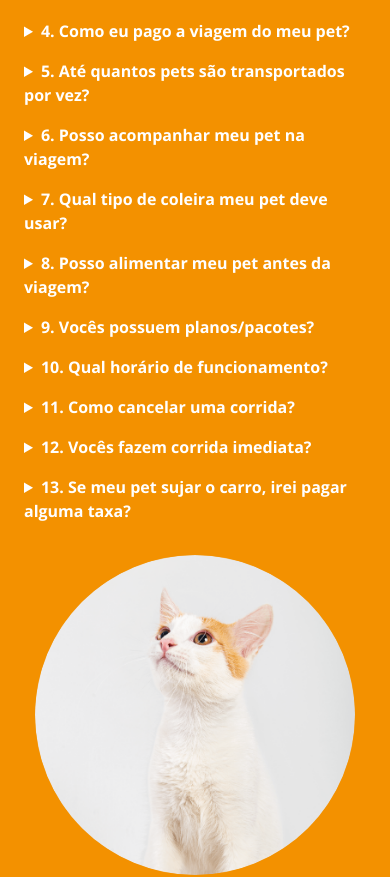
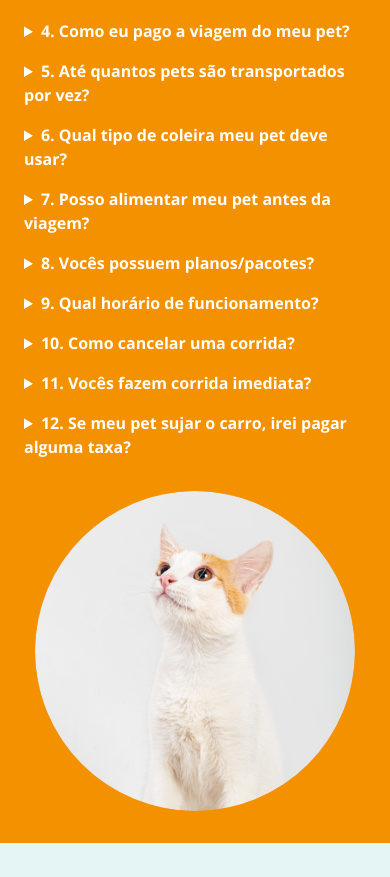
Before and after one commit to miguelofoliveir/dev-motorista-pet, a Next.js app: page / in a window 390 px wide. Shown: the part 3362-4239 px from the top of the page. Built offline with nearby package versions, Linux system fonts and the light colour scheme.

Commit message:
ajustes finais mobile

```diff
--- a/app/quero-ser-motorista/page.tsx
+++ b/app/quero-ser-motorista/page.tsx
@@ -48,19 +48,13 @@ const validationSchema = yup.object().shape({
     .string()
     .email("Digite um e-mail válido.")
     .required("O campo e-mail é obrigatório."),
-  celular: yup
-    .string()
-    .required("O campo celular é obrigatório."),
-  cep: yup
-    .string()
-    .required("O campo CEP é obrigatório."),
+  celular: yup.string().required("O campo celular é obrigatório."),
+  cep: yup.string().required("O campo CEP é obrigatório."),
   numero: yup.string().required("O campo número é obrigatório."),
   transportePet: yup
     .string()
     .required("Informe se já trabalha com transporte de pet."),
-  anoCarro: yup
-    .string()
-    .required("O ano do carro é obrigatório."),
+  anoCarro: yup.string().required("O ano do carro é obrigatório."),
 });
 
 export default function SejaMotorista() {
@@ -159,7 +153,6 @@ export default function SejaMotorista() {
     <section className="green-one-bg">
       <div className="lg:flex py-4 lg:pb-32 pb-10 lg:py-20 lg:px-8 px-4">
         <div className="lg:pt-0 pt-8 lg:block hidden lg:w-1/4">
-          <ScrollAnimation variants={growVariants}>
           <Image
             src="/motorista-pet-redondo.png"
             alt="Motorista e o pet"
@@ -167,14 +160,11 @@ export default function SejaMotorista() {
             width={300}
             height={29}
           />
-          </ScrollAnimation>
         </div>
         <div className="lg:px-8 px-0 lg:pt-0 pt-8">
-          <ScrollAnimation variants={rightVariants}>
           <h1 className="bold-24 lg:bold-40 cinzel">
             COMO POSSO SER MOTORISTA DE PET?
           </h1>
-          </ScrollAnimation>
           <p className="regular-14 lg:pt-4 text-justify pt-4">
             É fundamental que você goste MUITO de pets; <br />
             Trabalhamos com transporte humanizado, o pet deverá obrigatoriamente
--- a/components/Features.tsx
+++ b/components/Features.tsx
@@ -96,12 +96,9 @@ const Features = () => {
             </ul>
           </div>
           <div className="lg:w-1/3 lg:pt-0 pt-4 lg:pb-0 pb-8">
-            <ScrollAnimation variants={rightVariants}>
               <div className="bold-24 cursor-pointer lg:bold-32 py-2 cinzel green-main-bg text-white text-center rounded-2xl lg:w-96">
                 <a href="./agendar-corrida">agendar corrida</a>
               </div>
-            </ScrollAnimation>
-            <ScrollAnimation variants={growVariants}>
               <Image
                 src="/celular.png"
                 alt="celular"
@@ -109,10 +106,8 @@ const Features = () => {
                 height={300}
                 className="w-7/12"
               />
-            </ScrollAnimation>
           </div>
         </div>
-
         <div className="orange-main-bg lg:px-24 px-6 lg:pt-20 pt-10 lg:pb-20 pb-8">
           <ScrollAnimation variants={leftVariants}>
             <div>
@@ -191,15 +186,7 @@ const Features = () => {
               <div className="pt-4">
                 <details>
                   <summary className="cursor-pointer">
-                    <b>6. Posso acompanhar meu pet na viagem?</b>
-                  </summary>
-                  <p className="regular-16  pt-2">Sim, com certeza!</p>
-                </details>
-              </div>
-              <div className="pt-4">
-                <details>
-                  <summary className="cursor-pointer">
-                    <b>7. Qual tipo de coleira meu pet deve usar?</b>
+                    <b>6. Qual tipo de coleira meu pet deve usar?</b>
                   </summary>
                   <p className="regular-16  pt-2">
                     Para que seu pet viaje em segurança é fundamental o uso de
@@ -210,7 +197,7 @@ const Features = () => {
               <div className="pt-4">
                 <details>
                   <summary className="cursor-pointer">
-                    <b>8. Posso alimentar meu pet antes da viagem?</b>
+                    <b>7. Posso alimentar meu pet antes da viagem?</b>
                   </summary>
                   <p className="regular-16  pt-2">
                     Recomendamos que não alimente seu pet 1 hora antes da viagem
@@ -222,7 +209,7 @@ const Features = () => {
               <div className="pt-4">
                 <details>
                   <summary className="cursor-pointer">
-                    <b>9. Vocês possuem planos/pacotes?</b>
+                    <b>8. Vocês possuem planos/pacotes?</b>
                   </summary>
                   <p className="regular-16  pt-2">
                     Sim, entre em contato com a nossa Central para avaliarmos a
@@ -233,7 +220,7 @@ const Features = () => {
               <div className="pt-4">
                 <details>
                   <summary className="cursor-pointer">
-                    <b>10. Qual horário de funcionamento?</b>
+                    <b>9. Qual horário de funcionamento?</b>
                   </summary>
                   <p className="regular-16  pt-2">
                     Segunda a Sexta: 07h30 às 19h30 <br />
@@ -244,7 +231,7 @@ const Features = () => {
               <div className="pt-4">
                 <details>
                   <summary className="cursor-pointer">
-                    <b>11. Como cancelar uma corrida?</b>
+                    <b>10. Como cancelar uma corrida?</b>
                   </summary>
                   <p className="regular-16  pt-2">
                     Até duas horas antes não haverá cobrança e o valor será
@@ -261,7 +248,7 @@ const Features = () => {
               <div className="pt-4">
                 <details>
                   <summary className="cursor-pointer">
-                    <b>12. Vocês fazem corrida imediata?</b>
+                    <b>11. Vocês fazem corrida imediata?</b>
                   </summary>
                   <p className="regular-16  pt-2">
                     Nossa sugestão é que você busque agendar com 24h de
@@ -275,7 +262,7 @@ const Features = () => {
               <div className="pt-4">
                 <details>
                   <summary className="cursor-pointer">
-                    <b>13. Se meu pet sujar o carro, irei pagar alguma taxa?</b>
+                    <b>12. Se meu pet sujar o carro, irei pagar alguma taxa?</b>
                   </summary>
                   <p className="regular-16  pt-2">
                     Em quase todas as situações deste tipo a sujeira fica na
--- a/components/Footer.tsx
+++ b/components/Footer.tsx
@@ -5,9 +5,9 @@ import React from "react";
 
 const Footer = () => {
   return (
-    <footer className="flexCenter lg:pt-4 pt-0 green-one-bg">
+    <footer className="flexCenter lg:pt-4 pt-0 green-main-bg">
       <div className="flex w-full flex-col">
-        <div className="lg:flex lg:py-4 py-6 justify-center md:flex-row lg:px-8 px-4 green-main-bg">
+        <div className="lg:flex lg:py-4 py-6 justify-center md:flex-row lg:px-8 px-4">
           <div className="lg:w-1/4">
             <div className="flex justify-center">
               <Link href="/" className="mb-4">
```
Lines whose indentation alone changed are shown as unchanged.
